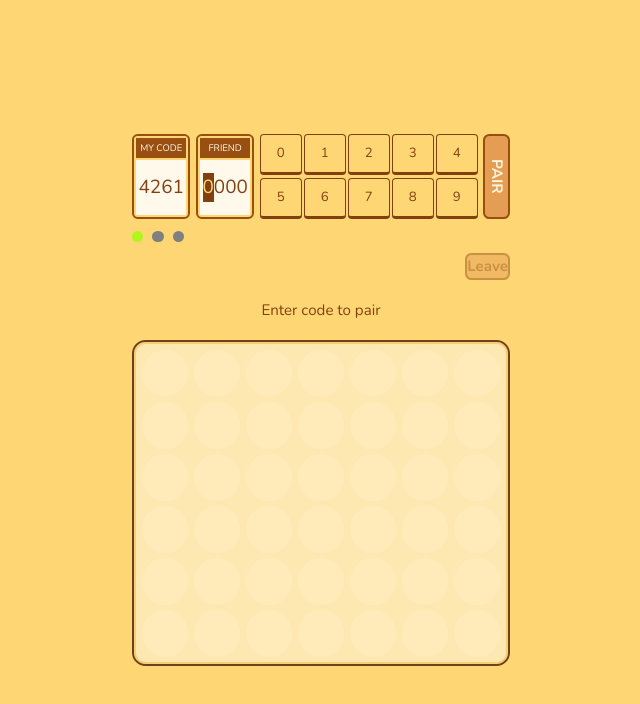
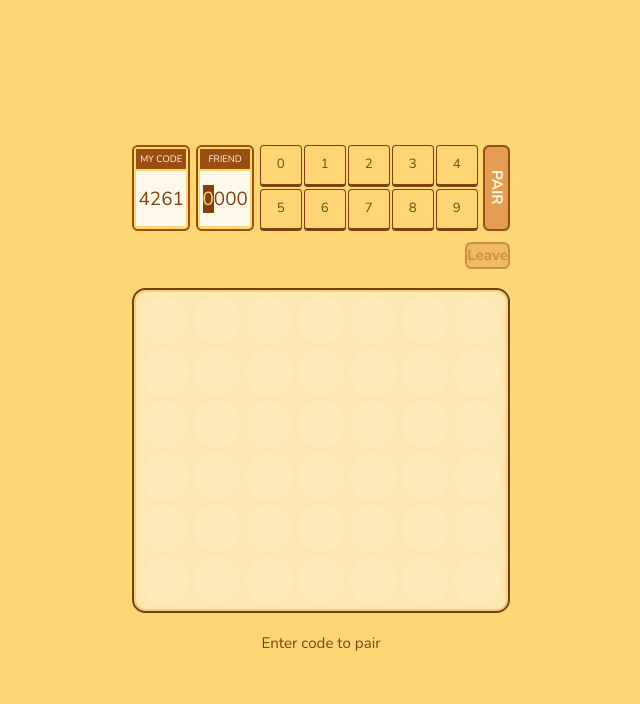
Before and after one commit to marinm/connect-four, a React (Vite) app: page / in a window 1280 px wide. Shown: the top 704 px of the page, without its empty margins (319-959 px from the left). Built offline with nearby package versions, Linux system fonts and the light colour scheme.

Commit message:
delete status indicator dots

```diff
--- a/src/App.tsx
+++ b/src/App.tsx
@@ -26,8 +26,8 @@ function App() {
             }}
         >
             <SocketControls room={room} />
+            <GameGrid room={room} game={game} />
             <StatusText room={room} game={game} />
-            <GameGrid room={room} game={game} />
         </div>
     );
 }
--- a/src/components/SocketControls.tsx
+++ b/src/components/SocketControls.tsx
@@ -2,7 +2,6 @@ import { useState } from "react";
 import { classes } from "../utils/classes";
 import { Room } from "../hooks/useRoom";
 import { CODE_LENGTH } from "../config";
-import { StatusBadge } from "./StatusBadge";
 
 type Props = {
     room: Room;
@@ -206,26 +205,6 @@ export function SocketControls({ room }: Props) {
                 style={{
                     width: "100%",
                     display: "flex",
-                    justifyContent: "flex-start",
-                    gap: "0.8ch",
-                }}
-            >
-                <StatusBadge
-                    label="Internet"
-                    on={room.socket.isOnline}
-                    error={false}
-                />
-                <StatusBadge
-                    label="Server"
-                    on={room.socket.readyState === WebSocket.OPEN}
-                    error={false}
-                />
-                <StatusBadge label="Session" on={room.ready} error={false} />
-            </div>
-            <div
-                style={{
-                    width: "100%",
-                    display: "flex",
                     justifyContent: "end",
                 }}
             >
--- a/src/components/StatusBadge.tsx
+++ /dev/null
@@ -1,20 +0,0 @@
-type Props = {
-    label: string;
-    on: boolean;
-    error: boolean;
-};
-
-export function StatusBadge(props: Props) {
-    const indicatorColor = props.error ? "red" : props.on ? "#b0f61b" : "gray";
-
-    return (
-        <div
-            style={{
-                width: "1ch",
-                height: "1ch",
-                backgroundColor: indicatorColor,
-                borderRadius: "50%",
-            }}
-        ></div>
-    );
-}
```
